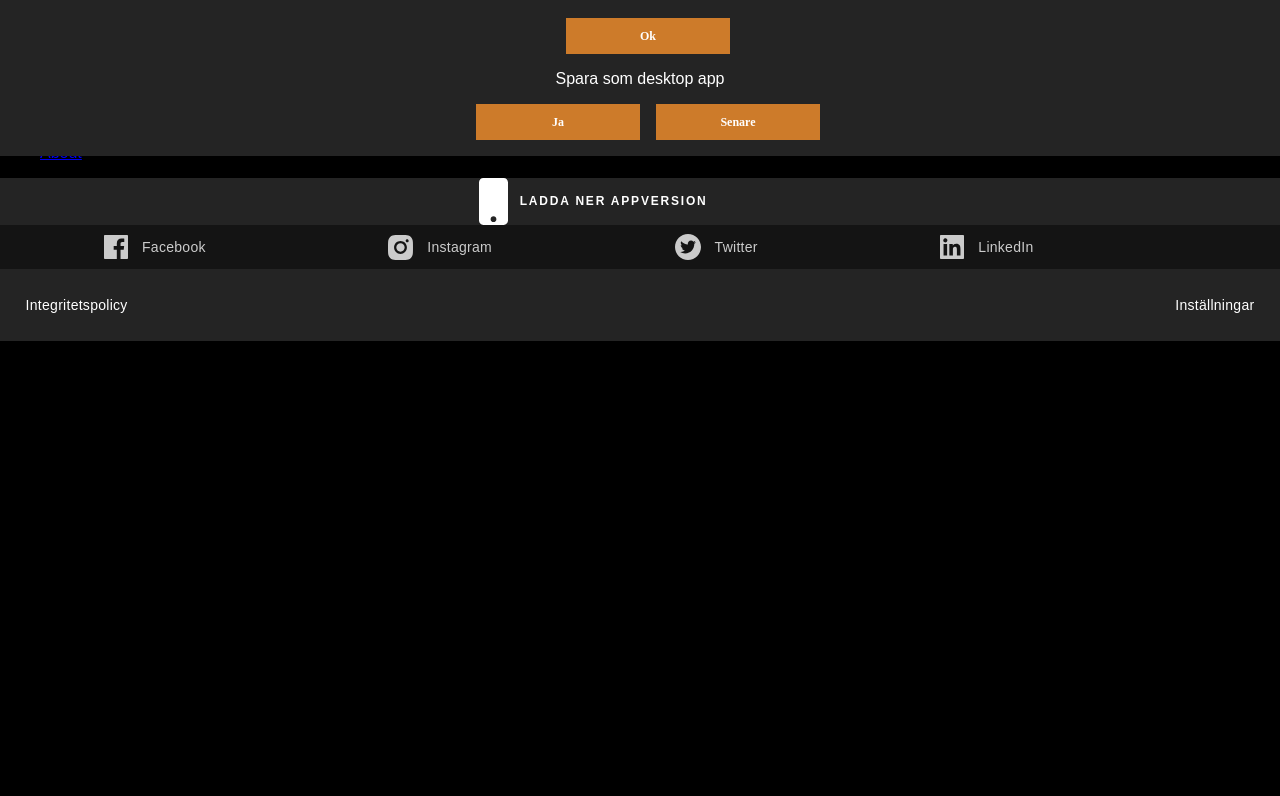
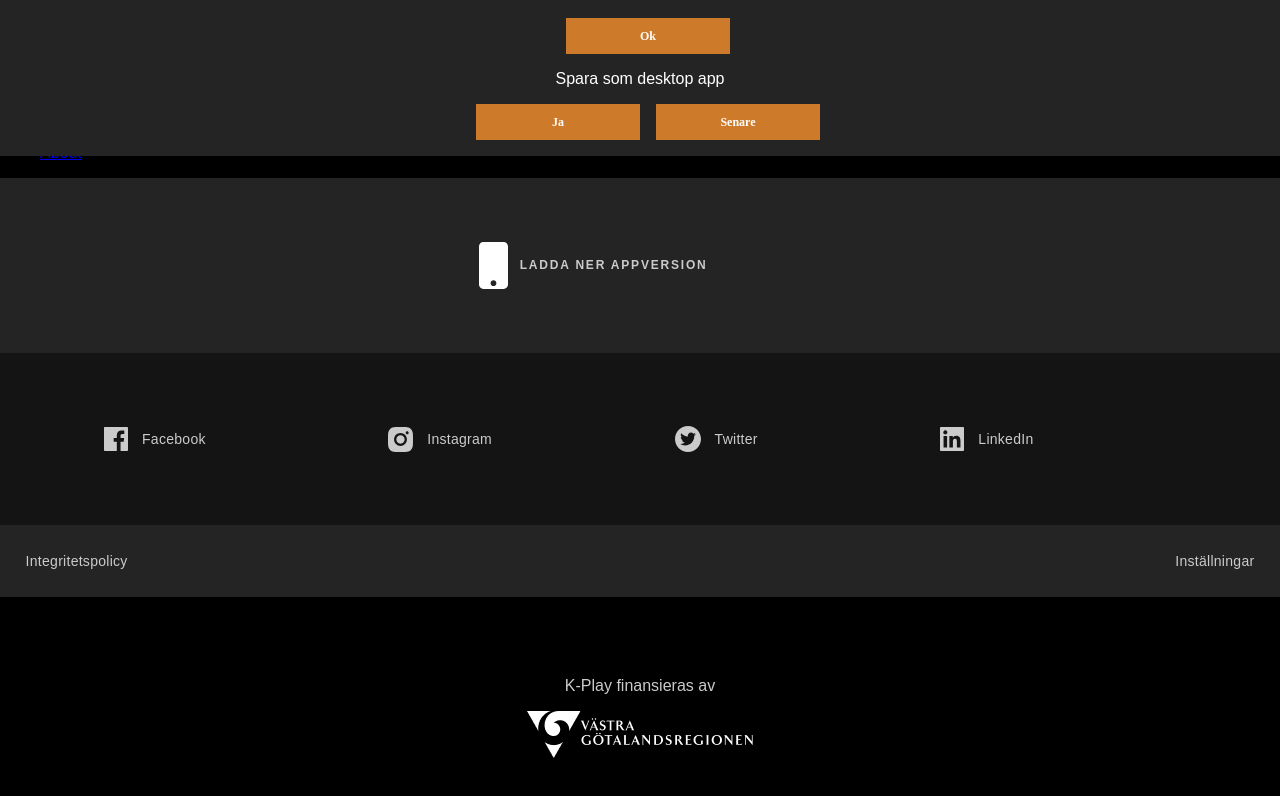
Before and after one commit to brooman/Kulturakademin, a React (Create React App) app: page / in a window 1280 px wide. Shown: the part 746-1542 px from the top of the page. Before the commit the page ends 1087 px from the top, so only its background shows below. Built offline with nearby package versions, Linux system fonts and the light colour scheme; a web font is replaced by a local one.

Commit message:
Added image and text to last div

```diff
--- a/src/App.js
+++ b/src/App.js
@@ -77,6 +77,8 @@ class App extends Component {
               text="LADDA NER APPVERSION"
               infoTextLeft="Integritetspolicy"
               infoTextRight="Inställningar"
+              cooperateCompany="K-Play finansieras av"
+              image="images/vrgLogo.png"
             />
             <PwaPopUp />
             <CookiesPopUp />
--- a/src/components/Footer/index.js
+++ b/src/components/Footer/index.js
@@ -11,10 +11,10 @@ import LinkedInIcon from '../../icons/LinkedInIcon'
 import styles from './index.module.scss'
 
 const Footer = props => {
-  const { text, infoTextLeft, infoTextRight } = props
+  const { text, infoTextLeft, infoTextRight, cooperateCompany, image } = props
 
   return (
-    <div>
+    <div className={styles.footer}>
       <div className={styles.getPwa}>
         <MobileIcon />
         <h1 className={styles.footerText}>{text}</h1>
@@ -51,6 +51,10 @@ const Footer = props => {
         <p className={styles.infoText}>{infoTextLeft}</p>
         <p className={styles.infoText}>{infoTextRight}</p>
       </div>
+      <div className={styles.endFooter}>
+        <p className={styles.cooperateCompany}>{cooperateCompany}</p>
+        <img src={image} className="profileImage" alt="profile_image" />
+      </div>
     </div>
   )
 }
--- a/src/components/Footer/index.module.scss
+++ b/src/components/Footer/index.module.scss
@@ -1,10 +1,15 @@
 @import '../../variables.scss';
+
+.footer {
+  color: #cbcbcb;
+}
 
 .getPwa {
   display: flex;
   align-items: center;
   justify-content: center;
   background-color: $defaultLightDark;
+  padding: 5% 0;
 }
 
 .footerText {
@@ -22,6 +27,7 @@
   background-color: $defaultDark;
   display: flex;
   margin: auto;
+  padding: 5% 0;
 
   ul {
     display: flex;
@@ -66,3 +72,10 @@
   margin: 2%;
   letter-spacing: 0.02em;
 }
+
+.endFooter {
+  display: flex;
+  flex-direction: column;
+  align-items: center;
+  padding: 5% 0;
+}
```
